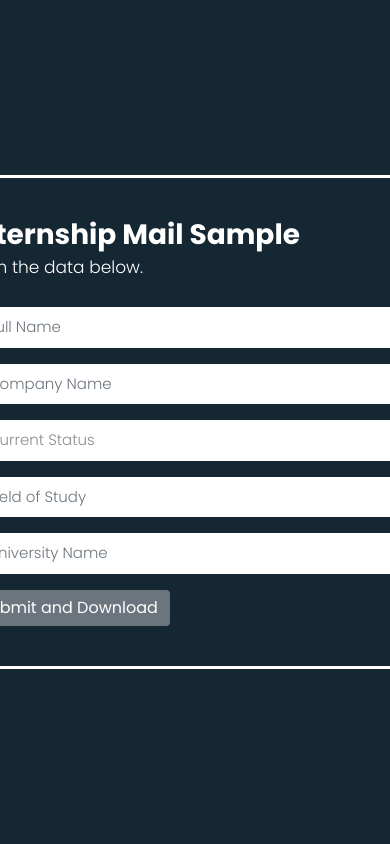
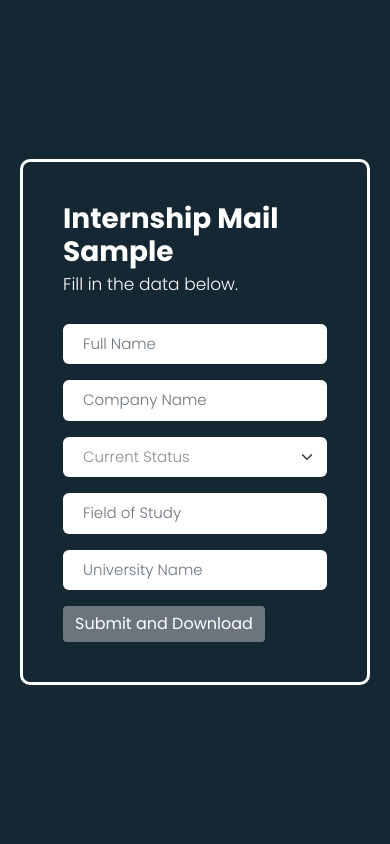
Before and after one commit to Diwas2055/cover-letter-generator, a FastAPI app: page /internship in a window 390 px wide. Run offline with FastAPI, Linux system fonts and the light colour scheme.

Commit message:
fix: :ambulance: responsive design

```diff
--- a/templates/internship.html
+++ b/templates/internship.html
@@ -168,6 +168,13 @@
         .valid-feedback {
             color: #2acc80;
         }
+
+        @media only screen and (max-width: 600px) {
+            .form-content .form-items {
+                min-width: 350px;
+
+            }
+        }
     </style>
 </head>
 
```
